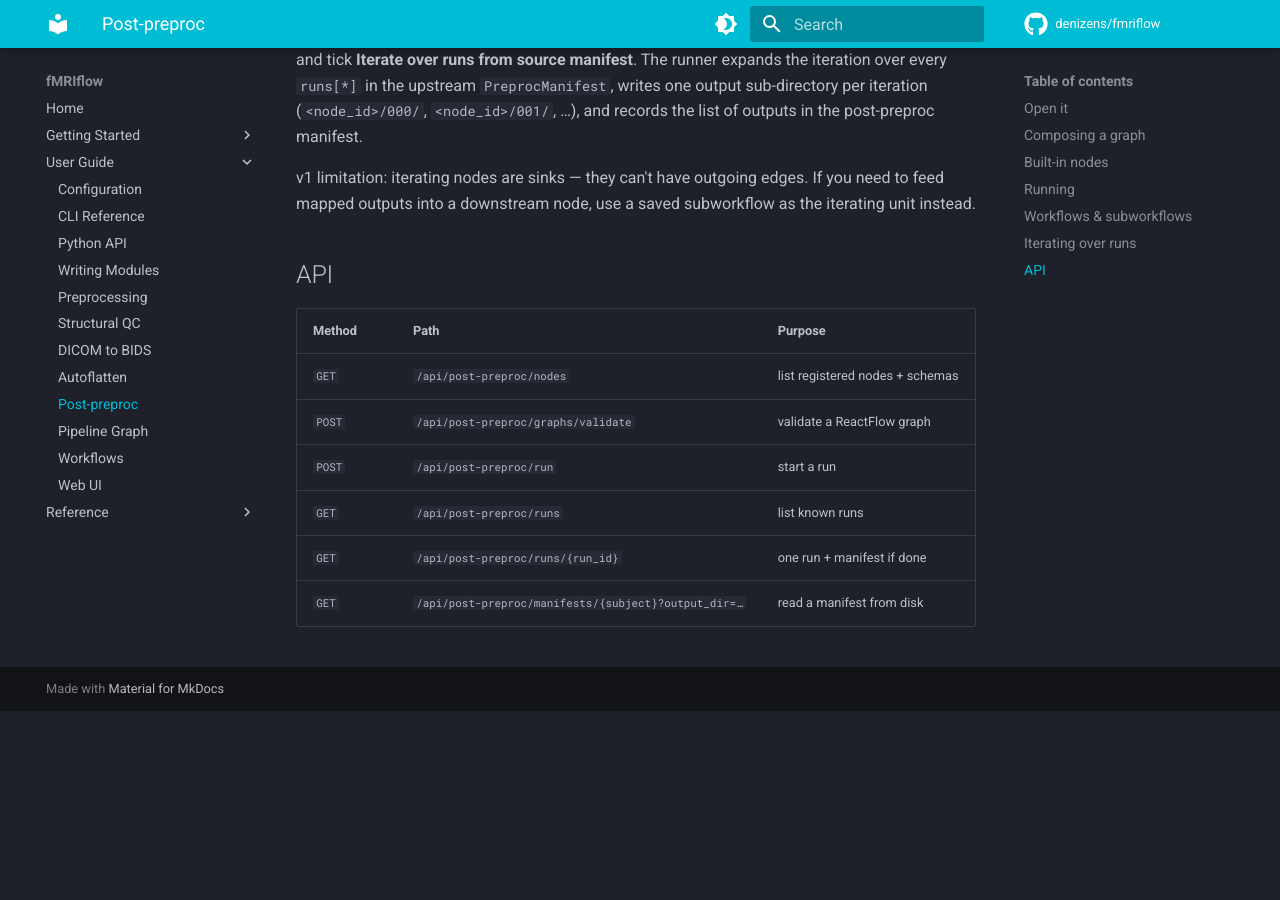
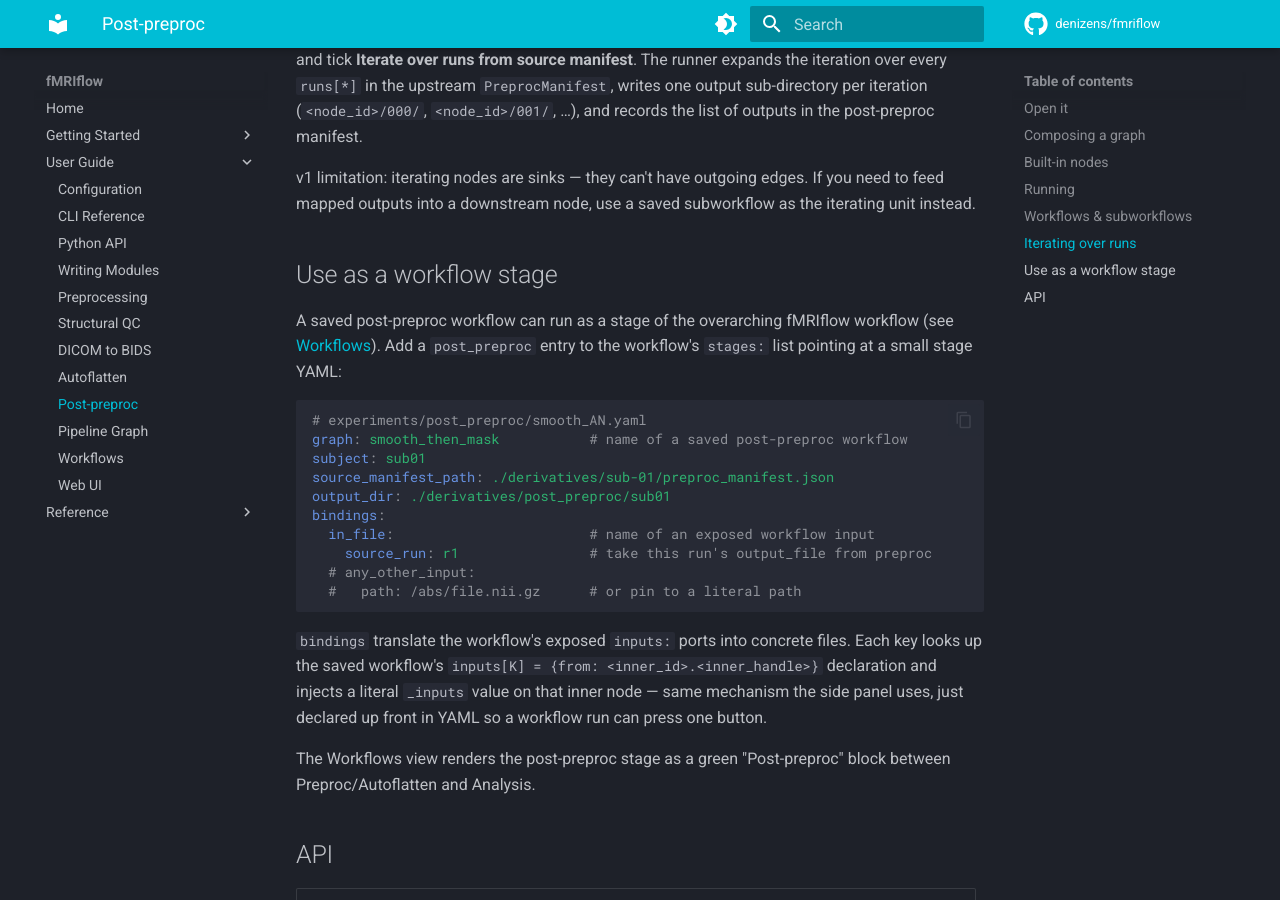
Before and after one commit to osherifo/denizenspipeline, an MkDocs documentation site: the page built from docs/guide/post-preproc.md, in a window 1280 px wide and 900 px high, scrolled down 2040 px. Built offline with MkDocs 1.6.1 and Material for MkDocs 9.7.7, drawn with Linux system fonts in a browser that asks for light colours; comment, search, counter and statistics services are not loaded; before the commit the page ends 2751 px from its top, so only the background shows below that.

Commit message:
docs: post_preproc as a workflow stage

````diff
--- a/docs/guide/post-preproc.md
+++ b/docs/guide/post-preproc.md
@@ -88,6 +88,34 @@
 edges. If you need to feed mapped outputs into a downstream node, use a
 saved subworkflow as the iterating unit instead.
 
+## Use as a workflow stage
+
+A saved post-preproc workflow can run as a stage of the overarching
+fMRIflow workflow (see [Workflows](workflows.md)). Add a `post_preproc`
+entry to the workflow's `stages:` list pointing at a small stage YAML:
+
+```yaml
+# experiments/post_preproc/smooth_AN.yaml
+graph: smooth_then_mask           # name of a saved post-preproc workflow
+subject: sub01
+source_manifest_path: ./derivatives/sub-01/preproc_manifest.json
+output_dir: ./derivatives/post_preproc/sub01
+bindings:
+  in_file:                        # name of an exposed workflow input
+    source_run: r1                # take this run's output_file from preproc
+  # any_other_input:
+  #   path: /abs/file.nii.gz      # or pin to a literal path
+```
+
+`bindings` translate the workflow's exposed `inputs:` ports into concrete
+files. Each key looks up the saved workflow's `inputs[K] = {from:
+<inner_id>.<inner_handle>}` declaration and injects a literal `_inputs`
+value on that inner node — same mechanism the side panel uses, just
+declared up front in YAML so a workflow run can press one button.
+
+The Workflows view renders the post-preproc stage as a green
+"Post-preproc" block between Preproc/Autoflatten and Analysis.
+
 ## API
 
 | Method | Path | Purpose |
````
Also changed, not shown: docs/guide/workflows.md (+4 -1 lines).
